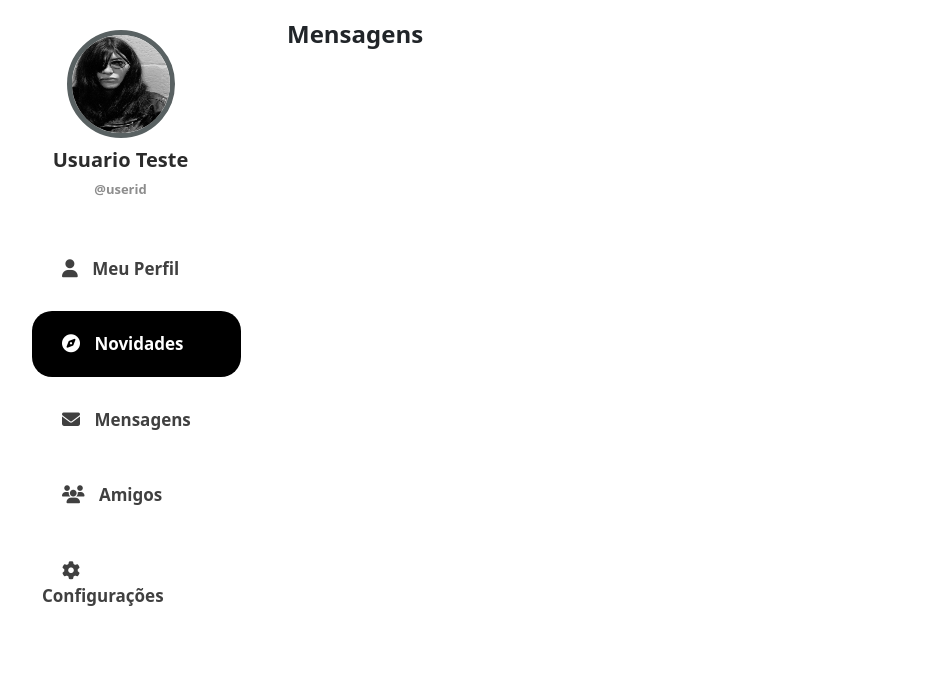
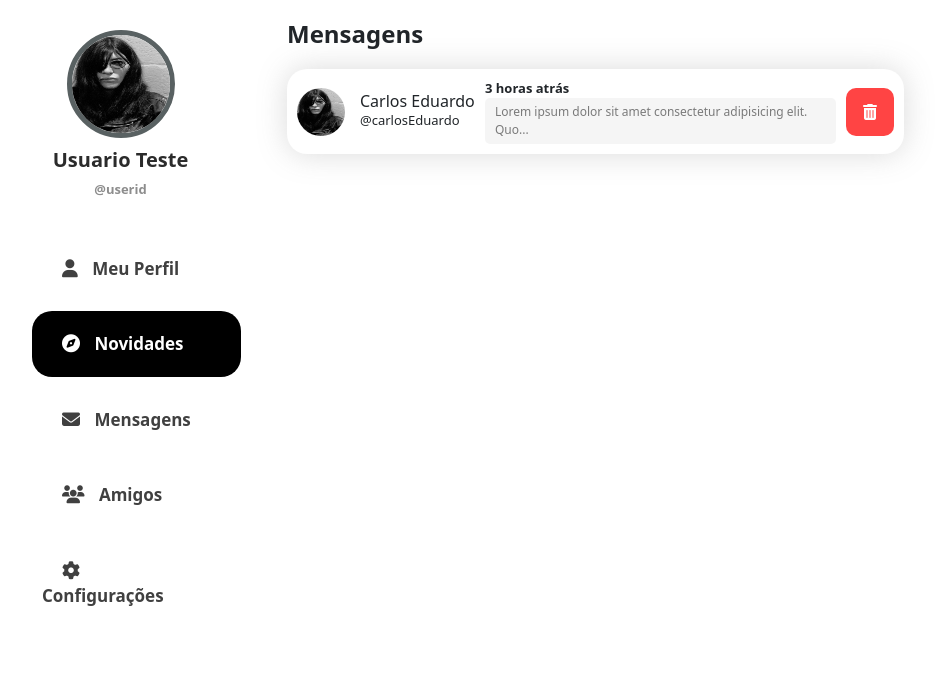
Before and after one commit to Carlushoogspike/University-Web-Project, a PHP site: page /msg-page.php in a window 1280 px wide. Shown: the top 674 px of the page, without its empty margins (92-1033 px from the left). Run offline with PHP 8.4, Linux system fonts and the light colour scheme; some libraries are stand-ins or nearby versions.

Commit message:
Add: Friend and Message module

```diff
--- a/css/feed.css
+++ b/css/feed.css
@@ -105,3 +105,130 @@
     margin-right: 5px;
     font-size: 16px;
 }
+
+.message-card{
+    border-radius: 20px;
+    align-items: center;
+    padding: 10px;
+    display: flex;
+    margin: 20px 0px;
+    -webkit-box-shadow: 0px 0px 30px 0px rgba(131, 131, 131, 0.3);
+    -moz-box-shadow: 0px 0px 30px 0px rgba(131, 131, 131, 0.3);
+    box-shadow: 0px 0px 30px 0px rgba(131, 131, 131, 0.3);
+}
+
+.message-card .user-info{
+    min-width: 125px;
+    max-width: 200px;
+}
+
+.message-card h4{
+    font-size: 16px;
+    padding: 0;
+    margin: 0;
+}
+
+.message-card p{
+    font-size: 13px;
+    padding: 0;
+    margin: 0;
+}
+
+.message-card .user-image img{
+    width: 48px;
+    height: 48px;
+    border-radius: 50%;
+    margin: 0px 15px 0px 0px;
+}
+
+.message-card .last-message{
+    width: 425px;
+}
+
+.message-card .time{
+    font-size: 13px;
+    font-weight: 600;
+}
+
+.message-card .clean-message{
+    border: none;
+    background-color: rgb(255, 68, 68);
+    padding: 12px 17px;
+    border-radius: 10px;
+    color: white;
+}
+
+.message-card .message-box{
+    background-color: #f5f5f5ee;
+    border-radius: 5px;
+    margin-right: 10px;
+    padding: 5px 10px;
+}
+
+.message-card .message-box p{
+    color: #707070ee;
+    font-weight: 500;
+    font-size: 12px;
+}
+
+
+.feeds .friend-card{
+    background-color: white;
+    border-radius: 20px;
+    padding: 10px;
+    margin: 20px 0px;
+    display: flex;
+    -webkit-box-shadow: 0px 0px 30px 0px rgba(131, 131, 131, 0.3);
+    -moz-box-shadow: 0px 0px 30px 0px rgba(131, 131, 131, 0.3);
+    box-shadow: 0px 0px 30px 0px rgba(131, 131, 131, 0.3);
+}
+
+
+.feeds .friend-card img{
+    width: 48px;
+    height: 48px;
+    border-radius: 50%;
+}
+
+.feeds .friend-card .profile{
+    width: 100px;
+    margin: 0px 10px;
+    flex: 2;
+}
+
+.feeds .friend-card h4{
+    font-size: 17px;
+    padding: 0;
+    margin: 0;
+    font-weight: 700;
+}
+
+.feeds .friend-card p{
+    padding: 0;
+    margin: 0;
+    font-size: 13px;
+    color: #5b5b5bee;
+}
+
+.feeds .friend-card button{
+    border: none;
+    background-color: black;
+    color: white;
+    margin-right: 10px;
+    padding: 10px 15px;
+    height: 40px;
+    border-radius: 5px;
+    font-size: 15px;
+}
+
+.feeds .friend-card .remove-friend{
+    background-color: rgb(255, 68, 68);
+}
+
+.feeds .friend-card .reject-friend{
+    background-color: rgb(255, 68, 68);
+}
+
+.feeds .friend-card .add-friend{
+    background-color: lime;
+}
--- a/modules/items/message.php
+++ /dev/null
@@ -1,10 +0,0 @@
-<div class="container">
-    <div class="message-card">
-        <div class="message-img">
-
-        </div>
-        <div class="message-user">
-
-        </div>
-    </div>
-</div>
--- a/modules/message-module.php
+++ b/modules/message-module.php
@@ -10,11 +10,34 @@
                 <div class="container">
                     <div class="feeds">
                         <h4 class="title">Mensagens</h4>
-                        <?php
-                            include 'items/message.php';
-                        ?>
+                        <div class="message-card">
+                            <div class="user-image">
+                                <img src="imgs/teste.jpg" alt="">
+                            </div>
+                            <div class="user-info">
+                                <h4>Carlos Eduardo</h4>
+                                <p>@carlosEduardo</p>
+                            </div>
+                            <div class="last-message">
+                                <div class="time">
+                                    <p>3 horas atrás</p>
+                                </div>
+                                <div class="message-box">
+                                    <p id="text">Lorem ipsum dolor sit amet consectetur adipisicing elit. Quod sequi labore ea accusamus, dolorum maiores alias, distinctio est ipsum id commodi incidunt quo facere nostrum iusto repellendus! Possimus, voluptate odio.</p>
+                                </div>
+                            </div>
+                             <button class="clean-message"><i class="fa-solid fa-trash-can"></i></button>
+                        </div>
                     </div>
                 </div>
             </div>
         </div>
     </div>
+
+    <script>
+    var text = document.getElementById("text").innerText;
+
+    if (text.length > 60) {
+        document.getElementById("text").innerText = text.substring(0, 60) + '...';
+    }
+</script>
```
Also changed, not shown: friends-page.php (added, +20 -0 lines), modules/friends-module.php (added, +45 -0 lines).
